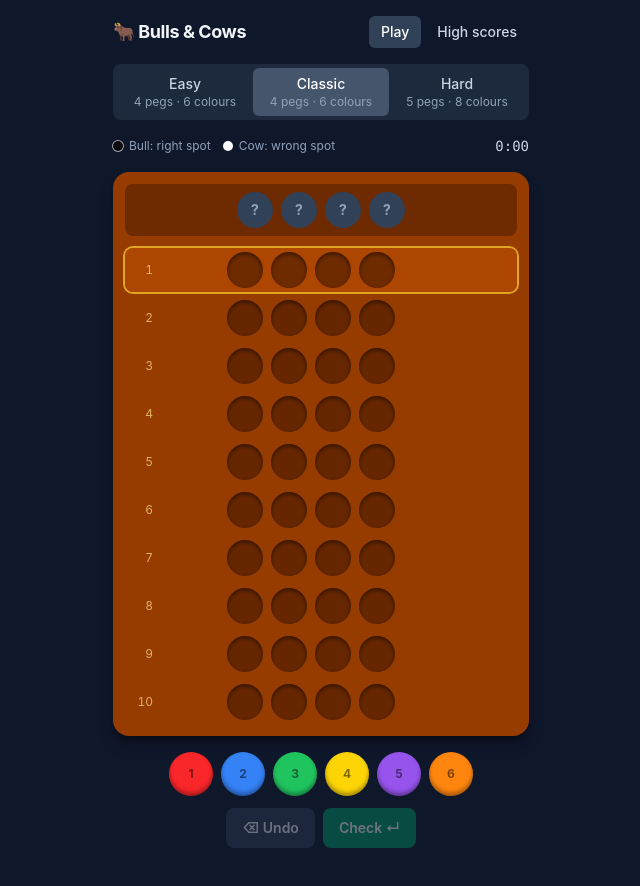
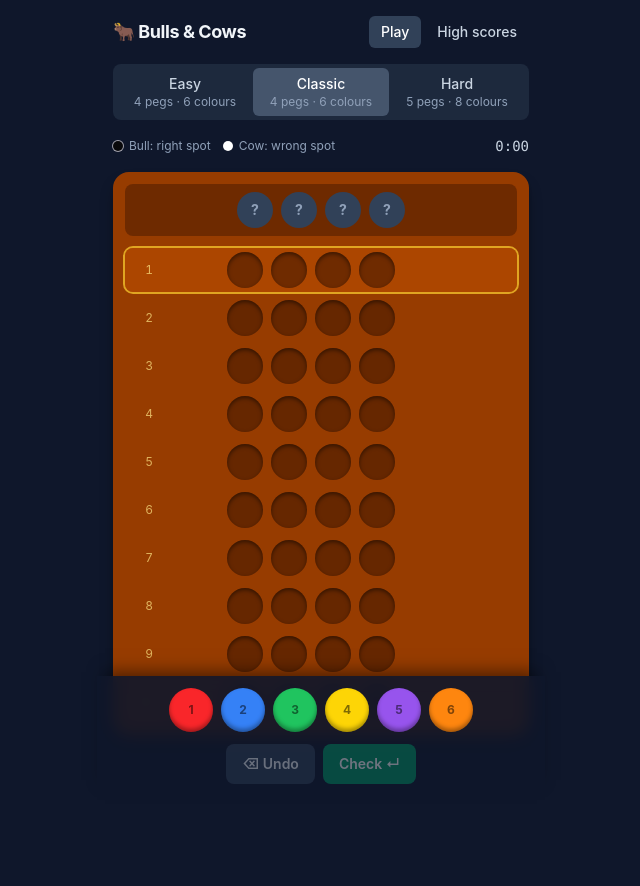
Before and after one commit to kunukn/bulls-and-cows, a React (Vite) app: page /#/ in a window 1280 px wide. Shown: the top 886 px of the page, without its empty margins (319-959 px from the left). Built offline with nearby package versions, Linux system fonts and the light colour scheme.

Commit message:
fix(game): keep palette visible on short viewports

```diff
--- a/src/features/game/components/GuessRow.tsx
+++ b/src/features/game/components/GuessRow.tsx
@@ -26,7 +26,8 @@ export function GuessRow({
       ref={ref}
       aria-current={isActive ? "step" : undefined}
       className={cn(
-        "flex items-center gap-3 rounded-lg px-2 py-1",
+        // scroll-mb keeps the active row clear of the sticky palette on scrollIntoView.
+        "flex scroll-mb-40 items-center gap-3 rounded-lg px-2 py-1",
         isActive && "bg-amber-700/60 ring-2 ring-amber-300/70",
       )}
     >
--- a/src/features/game/pages/Play.tsx
+++ b/src/features/game/pages/Play.tsx
@@ -87,7 +87,10 @@ export function Play() {
         <Timer />
       </div>
       <Board />
-      {isPlaying ? <Palette /> : <ResultPanel />}
+      {/* Sticky: on short viewports the board scrolls under the controls. */}
+      <div className="sticky bottom-0 -mx-4 bg-slate-900/90 px-4 pt-3 pb-4 shadow-[0_-12px_16px_-8px_rgb(0_0_0/0.5)] backdrop-blur">
+        {isPlaying ? <Palette /> : <ResultPanel />}
+      </div>
     </div>
   );
 }
```
